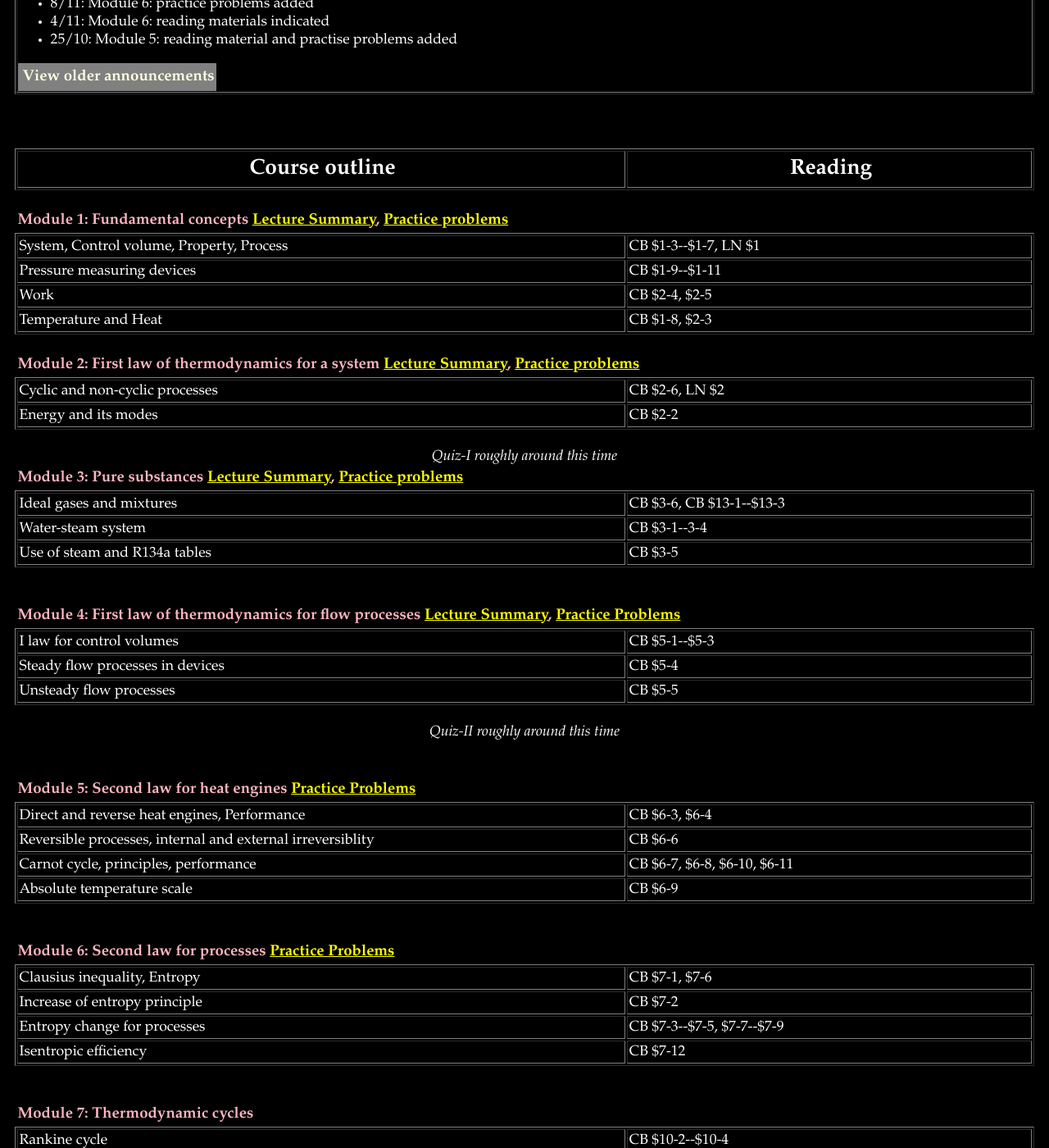
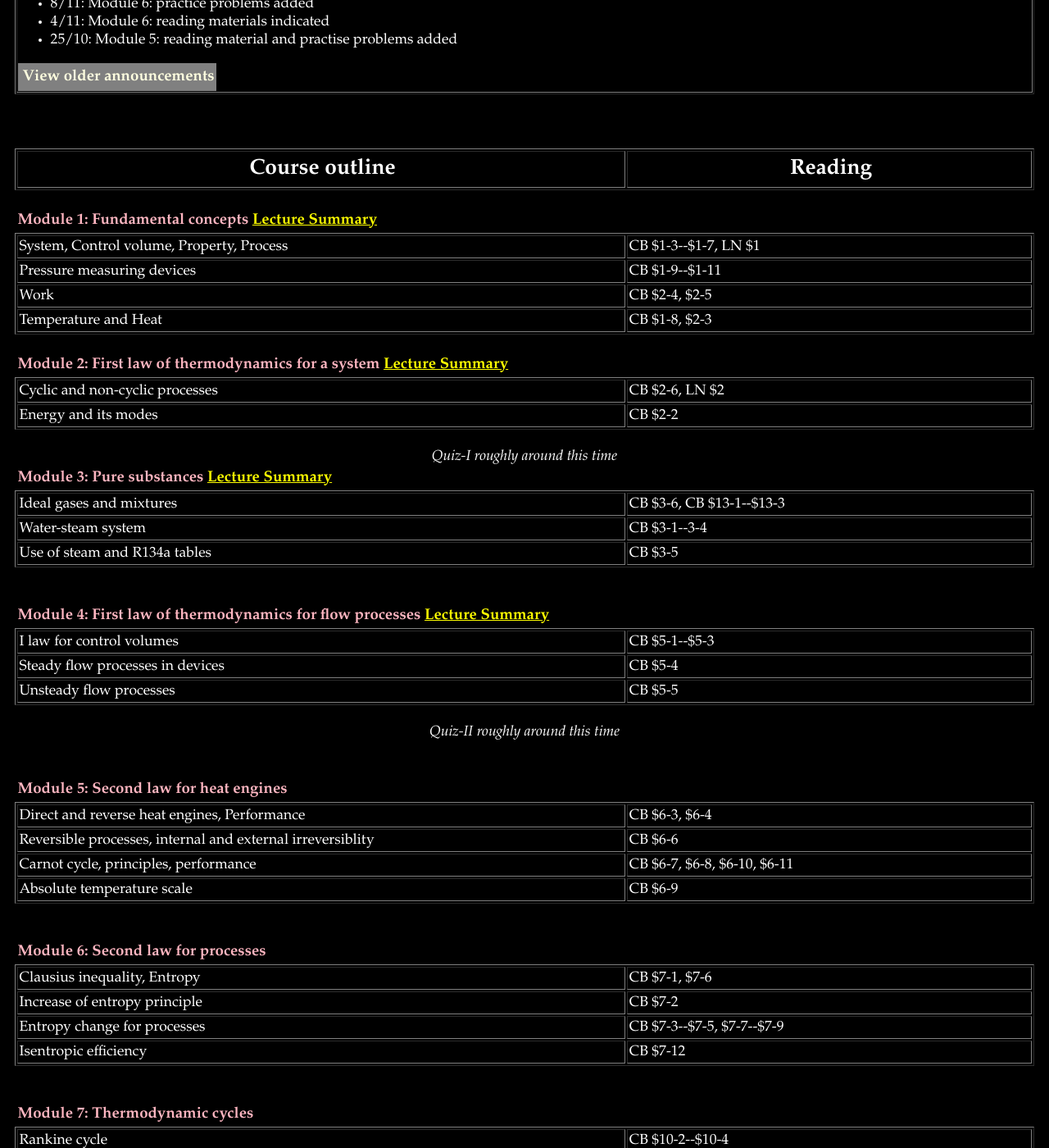
Before and after one commit to krithikasivaram/krithikasivaram.github.io, a Jekyll site: the page teaching/ME1100_Jul_Nov_2019.html, which Jekyll copies as it is, in a window 1280 px wide and 1400 px high, scrolled down 745 px. Shown: the whole window at 82% size. Built offline with Jekyll 4.4.1, drawn with Linux system fonts in a browser that asks for light colours.

Commit message:
removing me1100 tut

```diff
--- a/teaching/ME1100_Jul_Nov_2018.html
+++ b/teaching/ME1100_Jul_Nov_2018.html
@@ -167,7 +167,6 @@ Jul-Nov 2018 </h1>
   <li> Problem Set 16: <a href="https://owncloud.iitm.ac.in/index.php/s/ePv57kPYclfFPHT" target="_blank">Cycles</a>
 	  <br><br>
 </ul>
--->
 
 <h3> Additional problem sheets </h3>
 <ul>
@@ -182,6 +181,7 @@ Jul-Nov 2018 </h1>
   <li>Corrections: <a href="https://owncloud.iitm.ac.in/index.php/s/vFN4hHuRArIH8BU" target="_blank">Corrections</a>
    <br><br>
 </ul>
+-->
 
 <!-- <h3> Practice exams</h3>
 <ul>
--- a/teaching/ME1100_Jul_Nov_2019.html
+++ b/teaching/ME1100_Jul_Nov_2019.html
@@ -245,7 +245,7 @@ Updates/Announcements:</font></h3>
 </table>
 <br>
 
-<h3>Module 1: Fundamental concepts <a href="https://owncloud.iitm.ac.in/index.php/s/EKMbpOk12WgwQjU" target="_blank">Lecture Summary</a>, <a href="https://owncloud.iitm.ac.in/index.php/s/ELd32wS2DbPo2t5" target="_blank">Practice problems</a> </h3>
+<h3>Module 1: Fundamental concepts <a href="https://owncloud.iitm.ac.in/index.php/s/EKMbpOk12WgwQjU" target="_blank">Lecture Summary</a></h3><!--, <a href="https://owncloud.iitm.ac.in/index.php/s/ELd32wS2DbPo2t5" target="_blank">Practice problems</a> </h3>-->
 <table border="1" cellspacing="2" cellpadding="2" width="100%">
 	<col width = "60%">
 	<col width = "40%">
@@ -257,7 +257,7 @@ Updates/Announcements:</font></h3>
 </table>
 <br>
 
-<h3>Module 2: First law of thermodynamics for a system <a href="https://owncloud.iitm.ac.in/index.php/s/XYLjauE7T3GJlR0" target="_blank">Lecture Summary</a>, <a href="https://owncloud.iitm.ac.in/index.php/s/UdUX6wvnOGRqUKI" target="_blank">Practice problems</a></h3>
+<h3>Module 2: First law of thermodynamics for a system <a href="https://owncloud.iitm.ac.in/index.php/s/XYLjauE7T3GJlR0" target="_blank">Lecture Summary</a></h3> <!--, <a href="https://owncloud.iitm.ac.in/index.php/s/UdUX6wvnOGRqUKI" target="_blank">Practice problems</a></h3> -->
 <table border="1" cellspacing="2" cellpadding="2" width="100%">
 	<col width = "60%">
 	<col width = "40%">
@@ -268,7 +268,7 @@ Updates/Announcements:</font></h3>
 
 <center><i> Quiz-I roughly around this time </i></center>
 
-<h3>Module 3: Pure substances <a href="https://owncloud.iitm.ac.in/index.php/s/f9e5SwQA4Cfc6IF" target="_blank">Lecture Summary</a>, <a href="https://owncloud.iitm.ac.in/index.php/s/7Num6ynUvWYeB8o" target="_blank">Practice problems</a></h3>
+<h3>Module 3: Pure substances <a href="https://owncloud.iitm.ac.in/index.php/s/f9e5SwQA4Cfc6IF" target="_blank">Lecture Summary</a></h3><!--, <a href="https://owncloud.iitm.ac.in/index.php/s/7Num6ynUvWYeB8o" target="_blank">Practice problems</a></h3>-->
 <table border="1" cellspacing="2" cellpadding="2" width="100%">
 	<col width = "60%">
 	<col width = "40%">
@@ -283,7 +283,7 @@ Updates/Announcements:</font></h3>
 <h5>Module 4: First law of thermodynamics for flow processes  </h3>
 </button>
 <div class="content"> -->
-<h3>Module 4: First law of thermodynamics for flow processes  <a href="https://owncloud.iitm.ac.in/index.php/s/2S1EKgnyf1xZcxc" target="_blank">Lecture Summary</a>, <a href="https://owncloud.iitm.ac.in/index.php/s/Pvw9Uq2PXWzopFI" target="_blank">Practice Problems</a></h3>
+<h3>Module 4: First law of thermodynamics for flow processes  <a href="https://owncloud.iitm.ac.in/index.php/s/2S1EKgnyf1xZcxc" target="_blank">Lecture Summary</a></h3><!--, <a href="https://owncloud.iitm.ac.in/index.php/s/Pvw9Uq2PXWzopFI"  target="_blank">Practice Problems</a></h3>-->
 <table border="1" cellspacing="2" cellpadding="2" width="100%">
 	<col width = "60%">
 	<col width = "40%">
@@ -298,7 +298,7 @@ Updates/Announcements:</font></h3>
 
 <!-- <button class="collapsible"><h5>Module 5: Second law for heat engines</h5></button>
 <div class="content"> -->
-<h3>Module 5: Second law for heat engines <a href="https://owncloud.iitm.ac.in/index.php/s/i75raMWFvC3HTnM" target="_blank">Practice Problems</a></h3>
+<h3>Module 5: Second law for heat engines</h3> <!-- <a href="https://owncloud.iitm.ac.in/index.php/s/i75raMWFvC3HTnM" target="_blank">Practice Problems</a></h3>-->
 <table border="1" cellspacing="2" cellpadding="2" width="100%">
 	<col width = "60%">
 	<col width = "40%">
@@ -313,7 +313,7 @@ Updates/Announcements:</font></h3>
 
 <!-- <button class="collapsible"><h5>Module 6: Second law for processes</h5></button>
 <div class="content"> -->
-<h3>Module 6: Second law for processes <a href="https://owncloud.iitm.ac.in/index.php/s/hVHWC66HlJ4tAvD" target="_blank">Practice Problems</a></h3>
+<h3>Module 6: Second law for processes</h3><!-- <a href="https://owncloud.iitm.ac.in/index.php/s/hVHWC66HlJ4tAvD" target="_blank">Practice Problems</a></h3>-->
 <table border="1" cellspacing="2" cellpadding="2" width="100%">
 	<col width = "60%">
 	<col width = "40%">
--- a/teaching/ME6166_Jan_May_2020.html
+++ b/teaching/ME6166_Jan_May_2020.html
@@ -99,7 +99,6 @@ p
 </table>
 
   <center><a href="./Flyer_Jan_May_2020.jpg" target="_blank">View course flyer</a></center><br>
-
 
 <!-- <center>For a glimpse of the course content, check out the <a href="./ME6166_Jan_May_2019.html" target="_blank">website for the class offered last time</a>.</center><br> -->
 <br>
```
Also changed, not shown: 1 other file.
